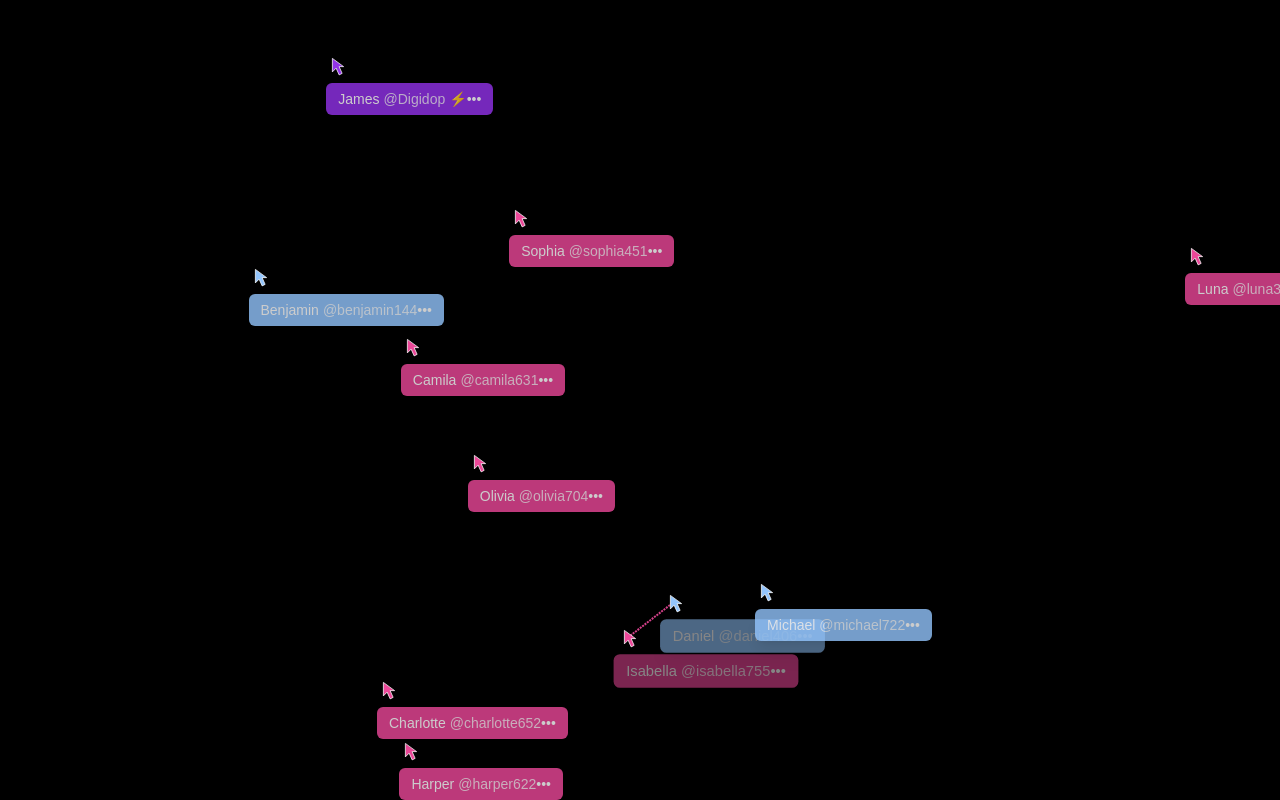
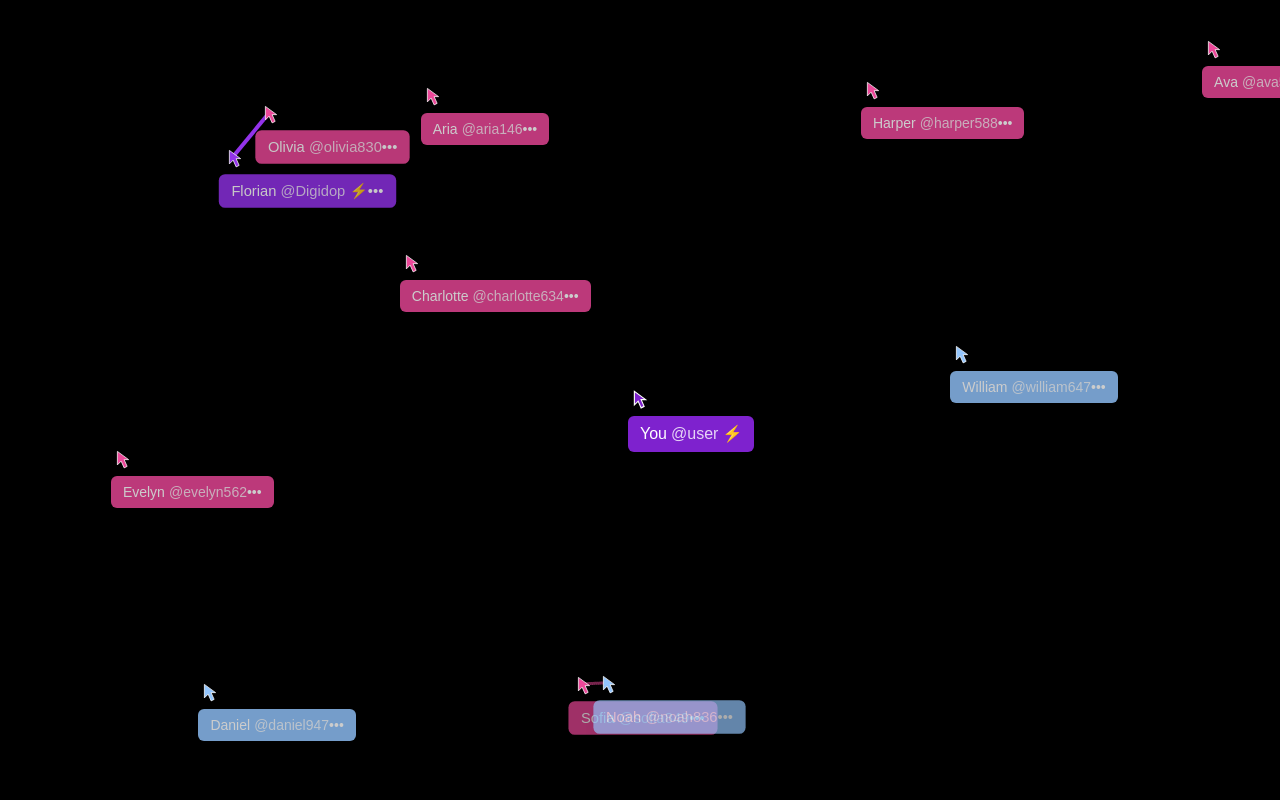
Before and after one commit to galitsky94/figmadating, a React (Vite) app: page / in a window 1280 px wide. Built offline with nearby package versions, Linux system fonts and the light colour scheme.

Commit message:
Add user cursor interaction functionality

```diff
--- a/src/components/Canvas.tsx
+++ b/src/components/Canvas.tsx
@@ -14,6 +14,7 @@ interface User {
   speedY: number;
   isInteracting?: boolean;
   interactingWith?: number;
+  isRealUser?: boolean;
 }
 
 // Calculate distance between two points
@@ -24,16 +25,76 @@ const getDistance = (x1: number, y1: number, x2: number, y2: number): number =>
 const Canvas = () => {
   const [users, setUsers] = useState<User[]>([]);
   const [interactions, setInteractions] = useState<Record<number, number>>({});
+  const [userCursor, setUserCursor] = useState<User | null>(null);
   const canvasRef = useRef<HTMLDivElement>(null);
   const interactionStartTimeRef = useRef<Record<string, number>>({});
+
+  // Initialize user cursor
+  useEffect(() => {
+    const realUserCursor: User = {
+      id: 999, // Special ID for real user
+      name: 'You',
+      username: 'user',
+      gender: 'male', // Default, but doesn't matter functionally
+      isPremium: true, // Make the user premium
+      x: window.innerWidth / 2,
+      y: window.innerHeight / 2,
+      speedX: 0,
+      speedY: 0,
+      isRealUser: true
+    };
+
+    setUserCursor(realUserCursor);
+
+    // Add the user cursor to the users array
+    setUsers(prevUsers => [...prevUsers, realUserCursor]);
+  }, []);
+
+  // Track mouse movement
+  useEffect(() => {
+    const handleMouseMove = (e: MouseEvent) => {
+      if (!userCursor) return;
+
+      const x = e.clientX;
+      const y = e.clientY;
+
+      // Update user cursor position
+      setUserCursor(prev => prev ? { ...prev, x, y } : null);
+
+      // Update user in the users array
+      setUsers(prevUsers => {
+        return prevUsers.map(user => {
+          if (user.isRealUser) {
+            return { ...user, x, y };
+          }
+          return user;
+        });
+      });
+    };
+
+    window.addEventListener('mousemove', handleMouseMove);
+
+    return () => {
+      window.removeEventListener('mousemove', handleMouseMove);
+    };
+  }, [userCursor]);
 
   useEffect(() => {
     // Generate 11 users: 7 females, 3 males, 1 premium male
     const generatedUsers = generateUsers();
-    setUsers(generatedUsers);
+
+    // If userCursor exists, add it to the array
+    const initialUsers = userCursor
+      ? [...generatedUsers, userCursor]
+      : generatedUsers;
+
+    setUsers(initialUsers);
 
     const interval = setInterval(() => {
       setUsers(prevUsers => {
+        // Find real user cursor in the array
+        const userCursorFromArray = prevUsers.find(u => u.isRealUser);
+
         // Check for interactions
         const newInteractions: Record<number, number> = {};
         const interactionDistance = 80; // Distance for interaction
@@ -51,11 +112,18 @@ const Canvas = () => {
 
             // If they're close enough, create an interaction
             if (distance < interactionDistance) {
-              if (
-                // Male-female interaction
+              // Regular interaction condition
+              const regularInteraction = (
                 (prevUsers[i].gender === 'male' && prevUsers[j].gender === 'female') ||
                 (prevUsers[i].gender === 'female' && prevUsers[j].gender === 'male')
-              ) {
+              );
+
+              // Special condition for real user - can interact with any cursor
+              const userInteraction = (
+                prevUsers[i].isRealUser || prevUsers[j].isRealUser
+              );
+
+              if (regularInteraction || userInteraction) {
                 newInteractions[prevUsers[i].id] = prevUsers[j].id;
                 newInteractions[prevUsers[j].id] = prevUsers[i].id;
 
@@ -79,8 +147,17 @@ const Canvas = () => {
 
         setInteractions(newInteractions);
 
-        // Update positions
+        // Update positions (skip updating the real user cursor position)
         return prevUsers.map(user => {
+          // Don't change real user's position through animation
+          if (user.isRealUser) {
+            return {
+              ...user,
+              isInteracting: !!newInteractions[user.id],
+              interactingWith: newInteractions[user.id]
+            };
+          }
+
           // Calculate new position
           let newX = user.x;
           let newY = user.y;
@@ -122,12 +199,12 @@ const Canvas = () => {
     }, 30); // Faster update rate (30ms instead of 50ms) for smoother animation
 
     return () => clearInterval(interval);
-  }, []);
+  }, [userCursor]);
 
   return (
     <div
       ref={canvasRef}
-      className="relative h-full w-full bg-black"
+      className="relative h-full w-full bg-black cursor-none"
     >
       {/* Render interaction lines */}
       <svg className="absolute h-full w-full pointer-events-none">
@@ -138,6 +215,7 @@ const Canvas = () => {
           if (!user1 || !user2 || parseInt(userId1) > userId2) return null;
 
           const isPremiumInteraction = user1.isPremium || user2.isPremium;
+          const isUserInteraction = user1.isRealUser || user2.isRealUser;
 
           // Calculate interaction duration
           const interactionKey = [parseInt(userId1), parseInt(userId2)].sort().join('-');
@@ -148,6 +226,12 @@ const Canvas = () => {
           let strokeWidth = isPremiumInteraction ? 2 : 1;
           let opacity = 0.7;
           let strokeDash = "4";
+
+          // Make user interactions more prominent
+          if (isUserInteraction) {
+            strokeWidth += 0.5;
+            opacity = 0.8;
+          }
 
           // Enhance line as interaction continues (without using explicit timer)
           if (interactionDuration > 1000) {
@@ -185,14 +269,56 @@ const Canvas = () => {
         })}
       </svg>
 
-      {/* Render users */}
-      {users.map(user => (
+      {/* Render users (not including the real user cursor) */}
+      {users.filter(user => !user.isRealUser).map(user => (
         <Cursor
           key={user.id}
           user={user}
           isInteracting={!!interactions[user.id]}
         />
       ))}
+
+      {/* Render real user cursor separately */}
+      {userCursor && (
+        <div
+          className="absolute pointer-events-none z-50"
+          style={{
+            left: `${userCursor.x}px`,
+            top: `${userCursor.y}px`,
+            transform: 'translate(-50%, -50%)',
+          }}
+        >
+          <div className="relative">
+            <svg
+              width="24"
+              height="24"
+              viewBox="0 0 32 32"
+              fill="none"
+              xmlns="http://www.w3.org/2000/svg"
+            >
+              <path
+                d="M8.5,4.5 L8.5,22.5 L13.5,17.5 L17.5,26.5 L21.5,24.5 L17.5,15.5 L23.5,15.5 L8.5,4.5 Z"
+                fill="#7e22ce" // Purple color for user cursor
+                stroke="white"
+                strokeWidth="1.5"
+              />
+            </svg>
+
+            {/* Name tag for user cursor */}
+            <div
+              className={`absolute top-[28px] left-[0px] rounded-md px-3 py-1.5 font-medium text-white shadow-lg min-w-[100px] flex items-center ${interactions[userCursor.id] ? 'animate-pulse' : ''}`}
+              style={{
+                backgroundColor: '#7e22ce', // Purple
+                whiteSpace: 'nowrap',
+              }}
+            >
+              <span className="mr-1">{userCursor.name}</span>
+              <span className="opacity-80">@{userCursor.username}</span>
+              <span className="ml-1">⚡</span>
+            </div>
+          </div>
+        </div>
+      )}
     </div>
   );
 };
```
